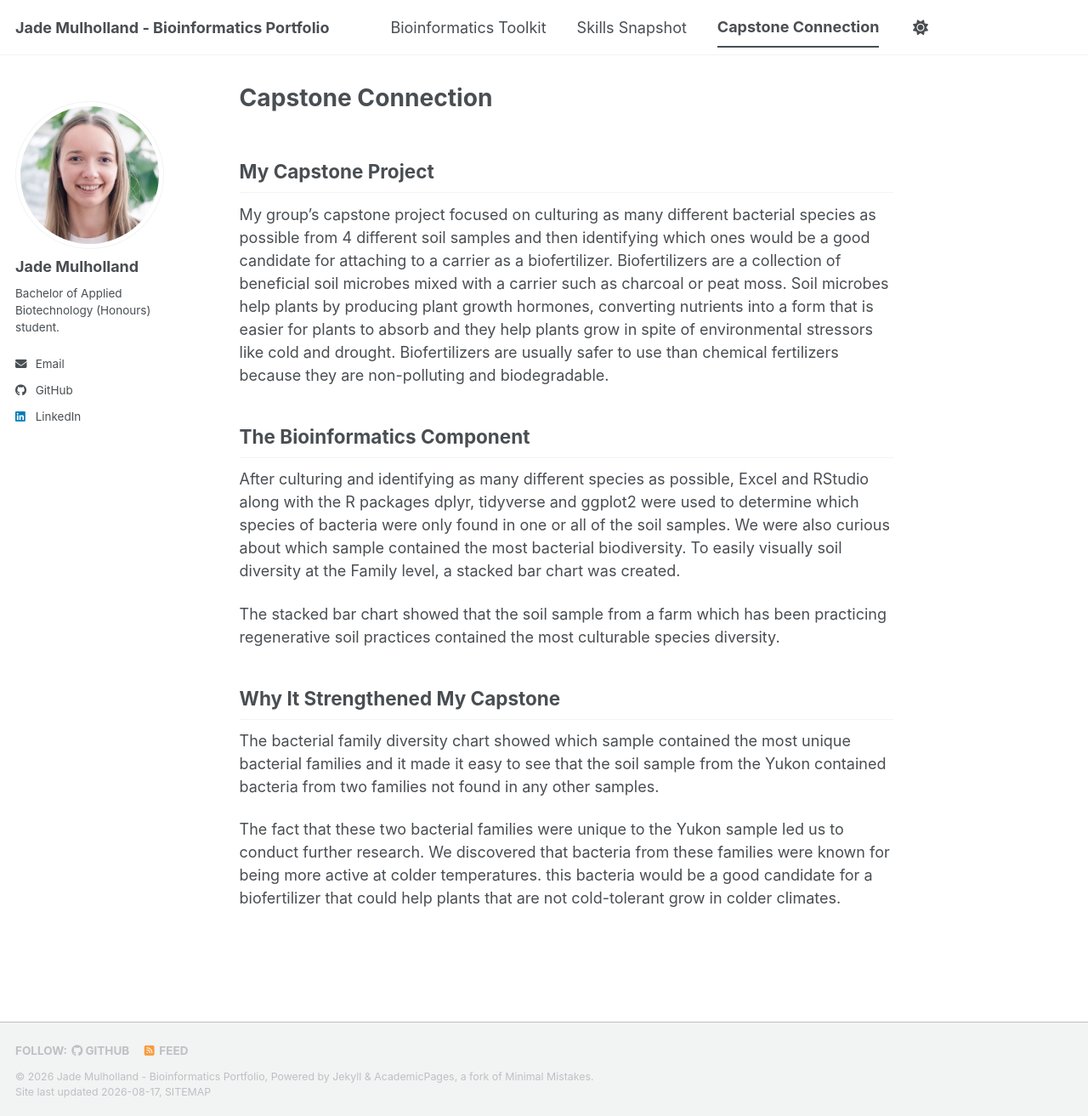
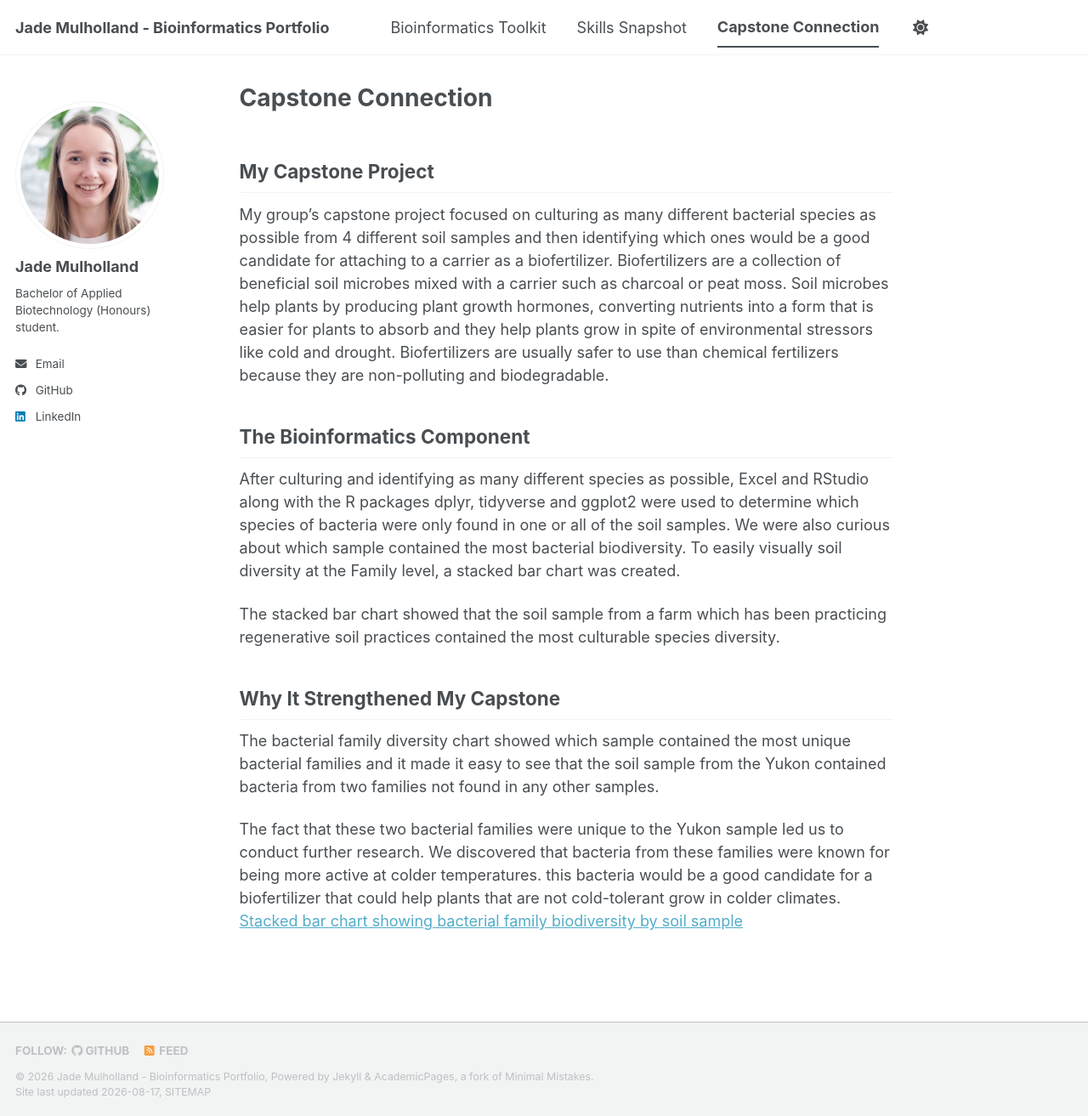
Before and after one commit to JadeLillian/biot74000-portfolio, a Jekyll site: the page built from _pages/capstone.md, in a window 1280 px wide and 1313 px high. Shown: the whole window at 85% size. Built offline with Jekyll 4.4.1, drawn with Linux system fonts in a browser that asks for light colours; a script bundle is joined from its source files by our own code; library files that are not in the unit come from our copies.

Commit message:
added picture

```diff
--- a/_pages/capstone.md
+++ b/_pages/capstone.md
@@ -38,7 +38,7 @@ The stacked bar chart showed that the soil sample from a farm which has been pra
 The bacterial family diversity chart showed which sample contained the most unique bacterial families and it made it easy to see that the soil sample from the Yukon contained bacteria from two families not found in any other samples.
 
 The fact that these two bacterial families were unique to the Yukon sample led us to conduct further research. We discovered that bacteria from these families were known for being more active at colder temperatures. this bacteria would be a good candidate for a biofertilizer that could help plants that are not cold-tolerant grow in colder climates.
-
+[Stacked bar chart showing bacterial family biodiversity by soil sample](/biot74000-portfolio/images/Capstone chart example.png)
 
 <!--
   OPTIONAL — to embed an image or figure you produced:
```
